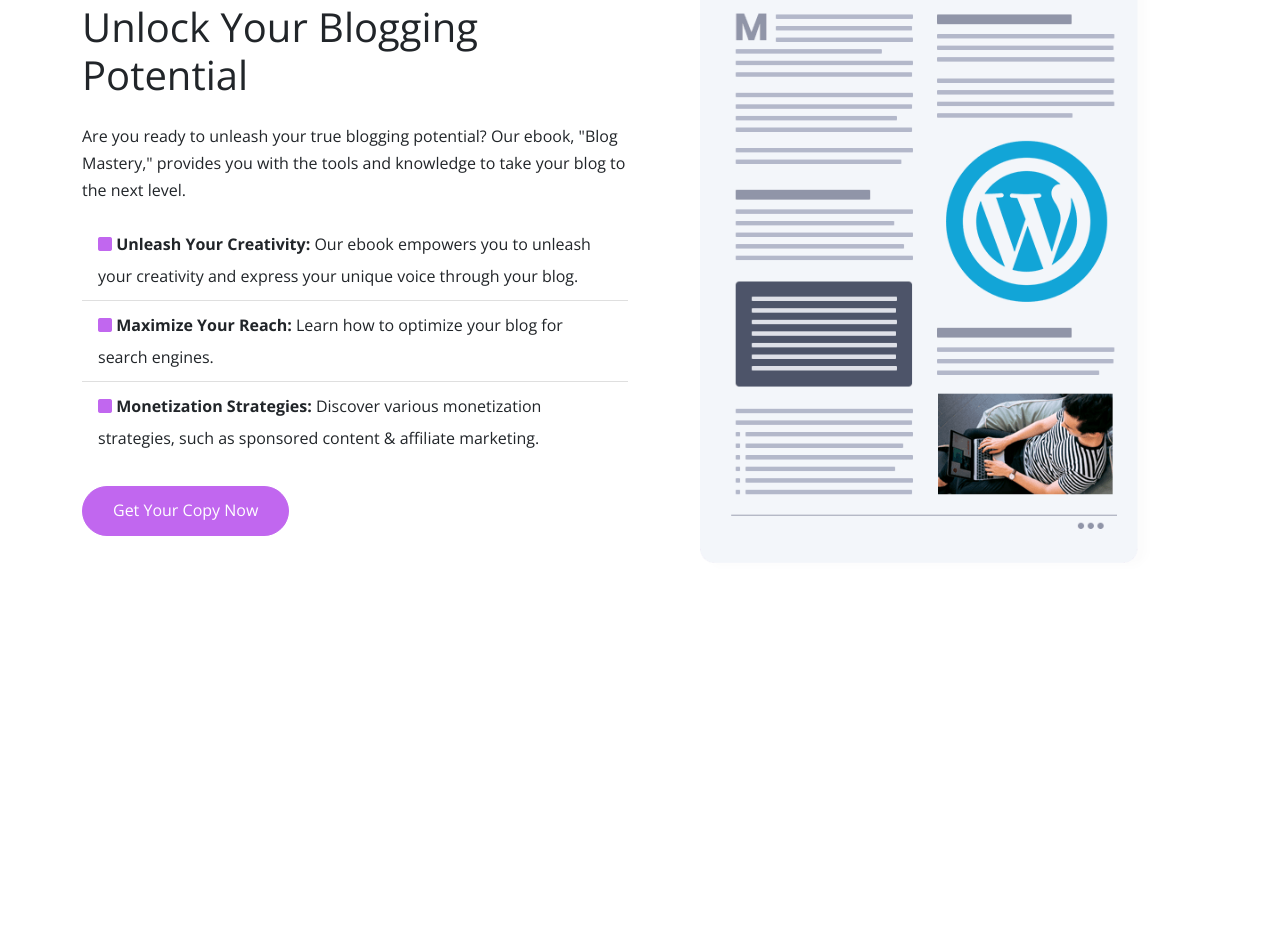
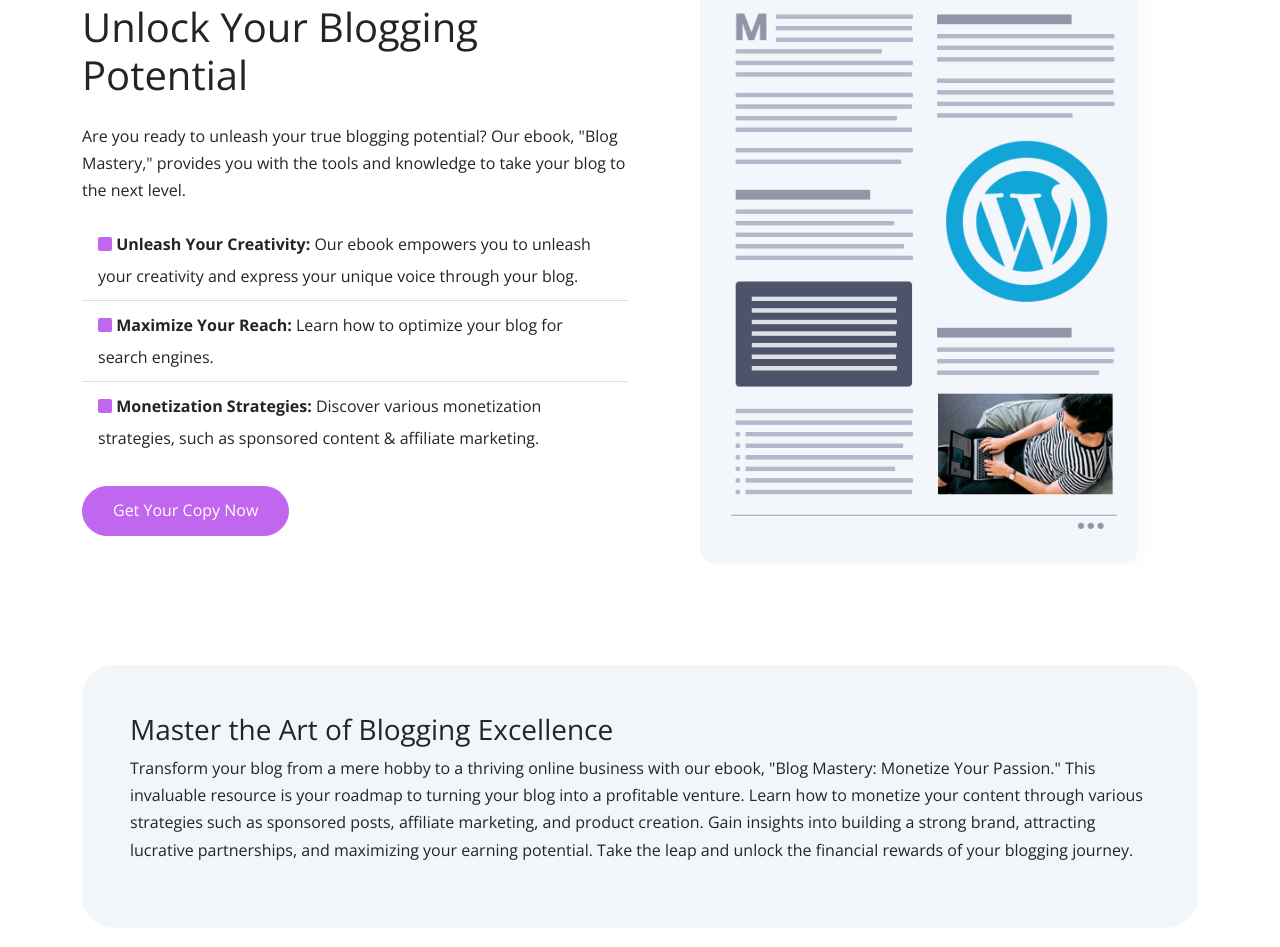
Before and after one commit to bitbard3/blog-agency, a website: page index.html in a window 1280 px wide. Shown: the part 1341-2288 px from the top of the page. Before the commit the page ends 2006 px from the top, so only its background shows below. Drawn offline with nearby package versions, Linux system fonts and the light colour scheme; files that its build step writes are made by us from their sources.

Commit message:
Add and style the statement section of the website

```diff
--- a/index.html
+++ b/index.html
@@ -205,7 +205,27 @@
       </div>
     </div>
   </div>
+  <section class="statement my-5">
+    <div class="container">
+      <div class="row">
+        <div class="col-12">
+          <div class="bg-light bg-light p-5 rounded-5">
+            <h3 class="">Master the Art of Blogging Excellence</h3>
+            <p>Transform your blog from a mere hobby to a thriving online business with our ebook, "Blog Mastery:
+              Monetize
+              Your Passion." This invaluable resource is your roadmap to turning your blog into a profitable venture.
+              Learn how to monetize your content through various strategies such as sponsored posts, affiliate
+              marketing,
+              and product creation. Gain insights into building a strong brand, attracting lucrative partnerships, and
+              maximizing your earning potential. Take the leap and unlock the financial rewards of your blogging
+              journey.
+          </div>
 
+          </p>
+        </div>
+      </div>
+    </div>
+  </section>
 
 
   <script src="js/bootstrap.bundle.min.js"></script>
```
